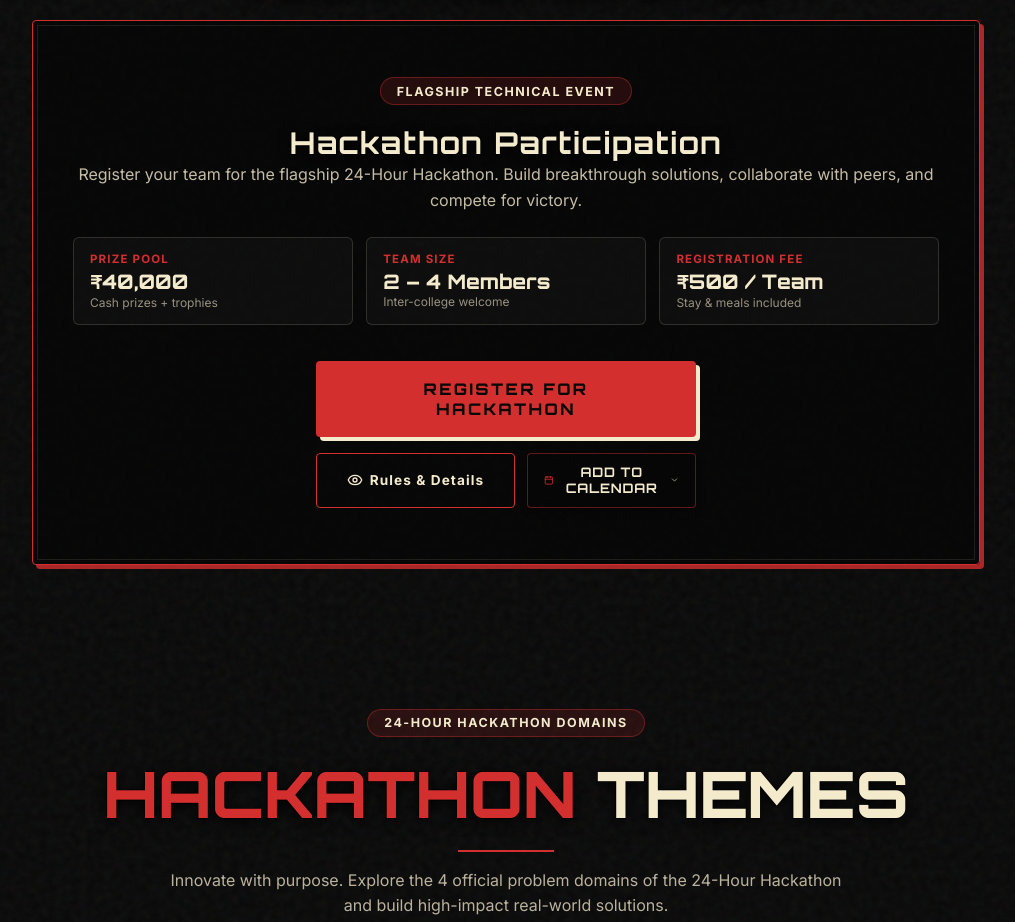
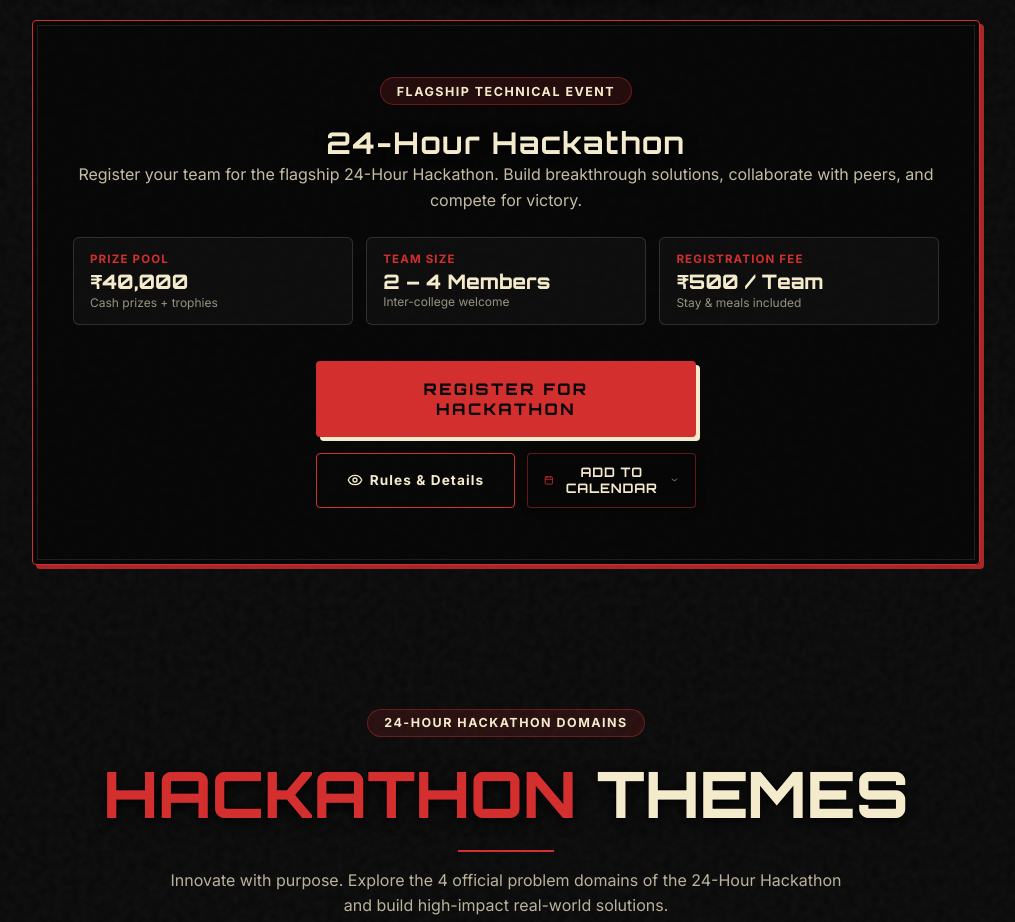
Before and after one commit to akshbir17/techfest, a React (Vite) app: page / in a window 1280 px wide. Shown: the part 2904-3826 px from the top of the page, without its empty margins (134-1149 px from the left). Built offline with nearby package versions, Linux system fonts and the light colour scheme.

Commit message:
fix(events): update card heading to 24-Hour Hackathon

```diff
--- a/src/pages/EventsPage.jsx
+++ b/src/pages/EventsPage.jsx
@@ -383,7 +383,7 @@ const EventsPage = ({ isEmbedded = false }) => {
                 </div>
 
                 <h2 className="text-3xl md:text-4xl font-extrabold mb-3" style={{ fontFamily: 'var(--font-heading)', color: 'var(--color-star-white)', letterSpacing: '0.05em' }}>
-                  Hackathon Participation
+                  24-Hour Hackathon
                 </h2>
 
                 <p className="mb-6 font-light leading-relaxed max-w-xl" style={{ color: 'rgba(244, 234, 204, 0.8)', fontSize: '1rem', minHeight: '3rem' }}>
```
